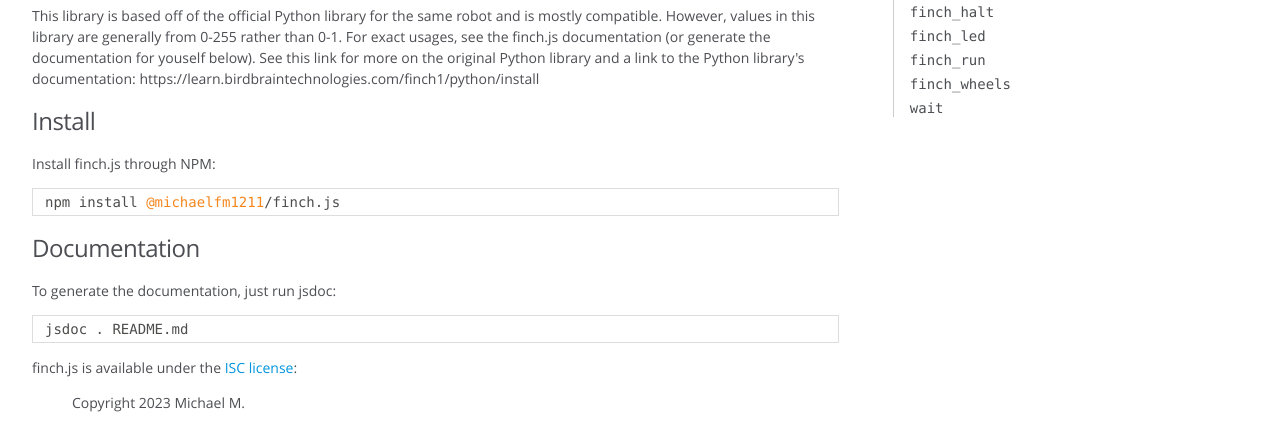
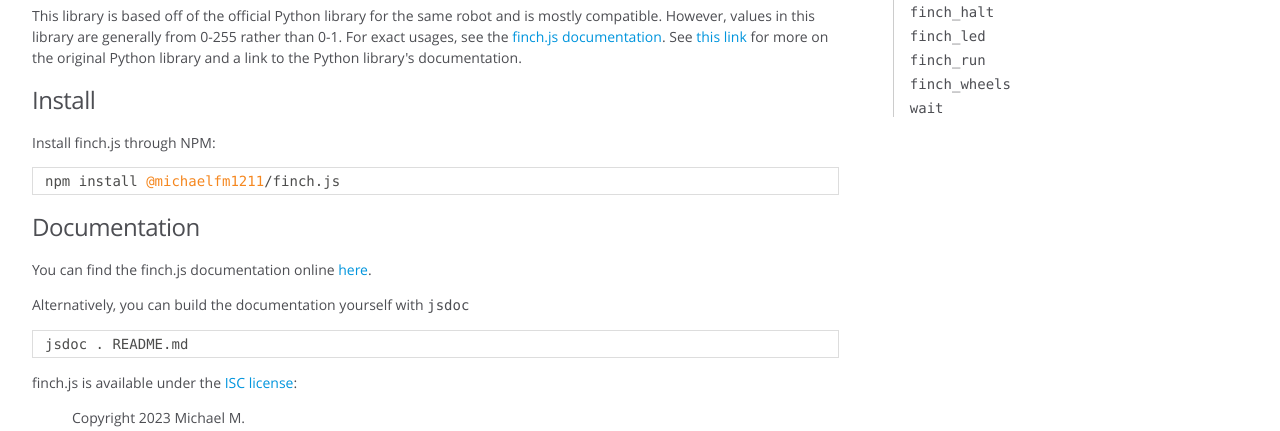
Before and after one commit to michaelfm1211/finch.js, a plain HTML site: page index.html in a window 1280 px wide. Shown: the part 258-689 px from the top of the page. Drawn offline with Linux system fonts and the light colour scheme.

Commit message:
deploy: 746bb20af252d095b012007ef3e9dc773ef14901

```diff
--- a/index.html
+++ b/index.html
@@ -48,16 +48,19 @@
 the WebHID API and ES6 modules.</p>
 <p>This library is based off of the official Python library for the same robot and
 is mostly compatible. However, values in this library are generally from 0-255
-rather than 0-1. For exact usages, see the finch.js documentation (or generate
-the documentation for youself below). See this link for more on the original
-Python library and a link to the Python library's documentation:
-https://learn.birdbraintechnologies.com/finch1/python/install</p>
+rather than 0-1. For exact usages, see the
+<a href="https://michaelfm1211.github.io/finch.js/">finch.js documentation</a>. See
+<a href="https://learn.birdbraintechnologies.com/finch1/python/install">this link</a> for
+more on the original Python library and a link to the Python library's
+documentation.</p>
 <h3>Install</h3>
 <p>Install finch.js through NPM:</p>
 <pre class="prettyprint source"><code>npm install @michaelfm1211/finch.js
 </code></pre>
 <h3>Documentation</h3>
-<p>To generate the documentation, just run jsdoc:</p>
+<p>You can find the finch.js documentation online
+<a href="https://michaelfm1211.github.io/finch.js/">here</a>.</p>
+<p>Alternatively, you can build the documentation yourself with <code>jsdoc</code></p>
 <pre class="prettyprint source"><code>jsdoc . README.md
 </code></pre>
 <p>finch.js is available under the
@@ -91,7 +94,7 @@
 <br class="clear">
 
 <footer>
-    Documentation generated by <a href="https://github.com/jsdoc/jsdoc">JSDoc 3.6.7</a> on Sat Jun 03 2023 02:46:38 GMT+0000 (Coordinated Universal Time)
+    Documentation generated by <a href="https://github.com/jsdoc/jsdoc">JSDoc 3.6.7</a> on Sat Jun 03 2023 02:54:08 GMT+0000 (Coordinated Universal Time)
 </footer>
 
 <script> prettyPrint(); </script>
```
Also changed, not shown: finch.js.html (+1 -1 lines), global.html (+1 -1 lines).
